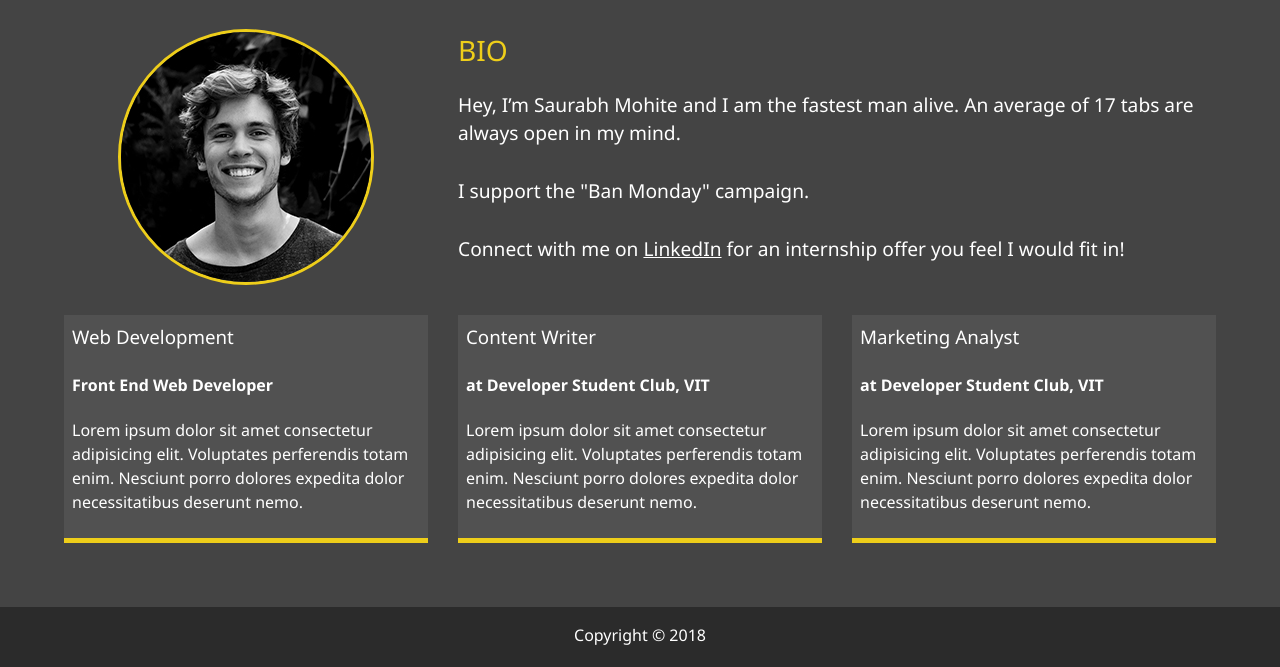
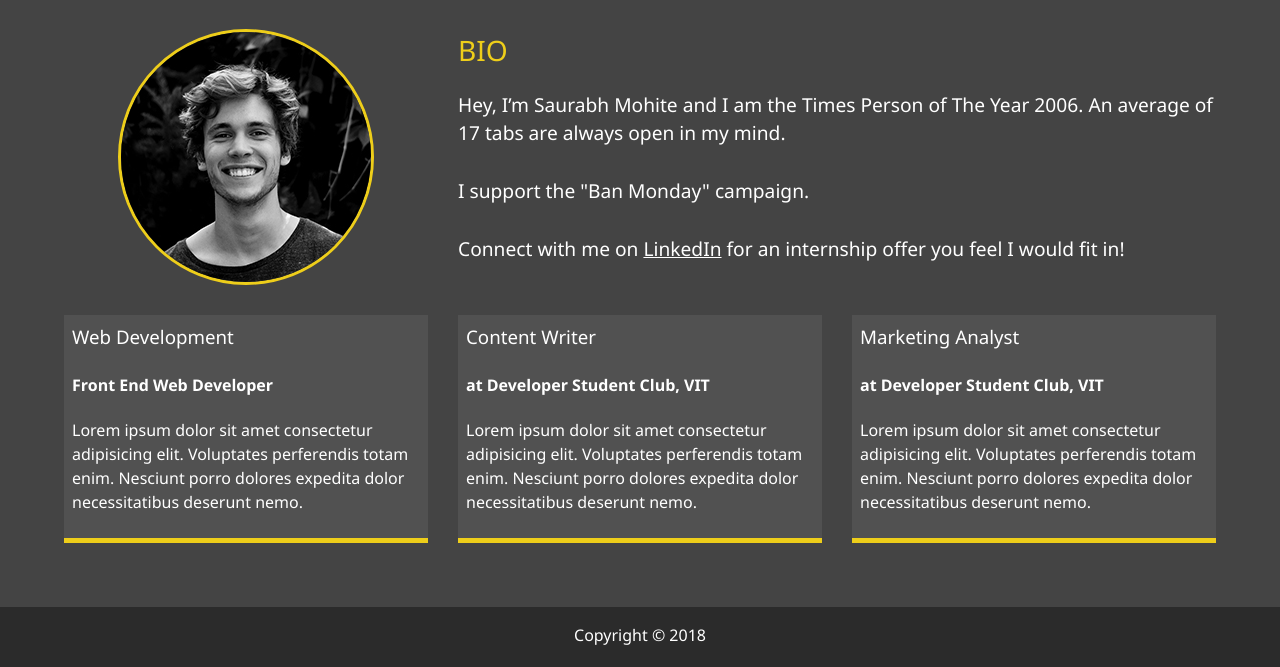
Before and after one commit to akshitv2/ASDF44.github.io, a website: page Dist/about.html in a window 1280 px wide. Shown: the part 253-920 px from the top of the page. Drawn offline with Linux system fonts and the light colour scheme.

Commit message:
Update about.html

```diff
--- a/Dist/about.html
+++ b/Dist/about.html
@@ -61,7 +61,7 @@
 
             <div class="bio">
                 <h3 class="text-secondary">BIO</h3>
-                <p style="font-size: 1.2rem">Hey, I’m Saurabh Mohite and I am the fastest man alive. An average of 17 tabs are always open in my mind. <br><br>I support the "Ban Monday" campaign.
+                <p style="font-size: 1.2rem">Hey, I’m Saurabh Mohite and I am the Times Person of The Year 2006. An average of 17 tabs are always open in my mind. <br><br>I support the "Ban Monday" campaign.
 
 <br><br>Connect with me on <span onclick="window.open('https://www.linkedin.com/in/saurabh-mohite-60a41216a/', '_blank');" style="text-decoration: underline">LinkedIn</span> for an internship offer you feel I would fit in!</p>
             </div>
```
